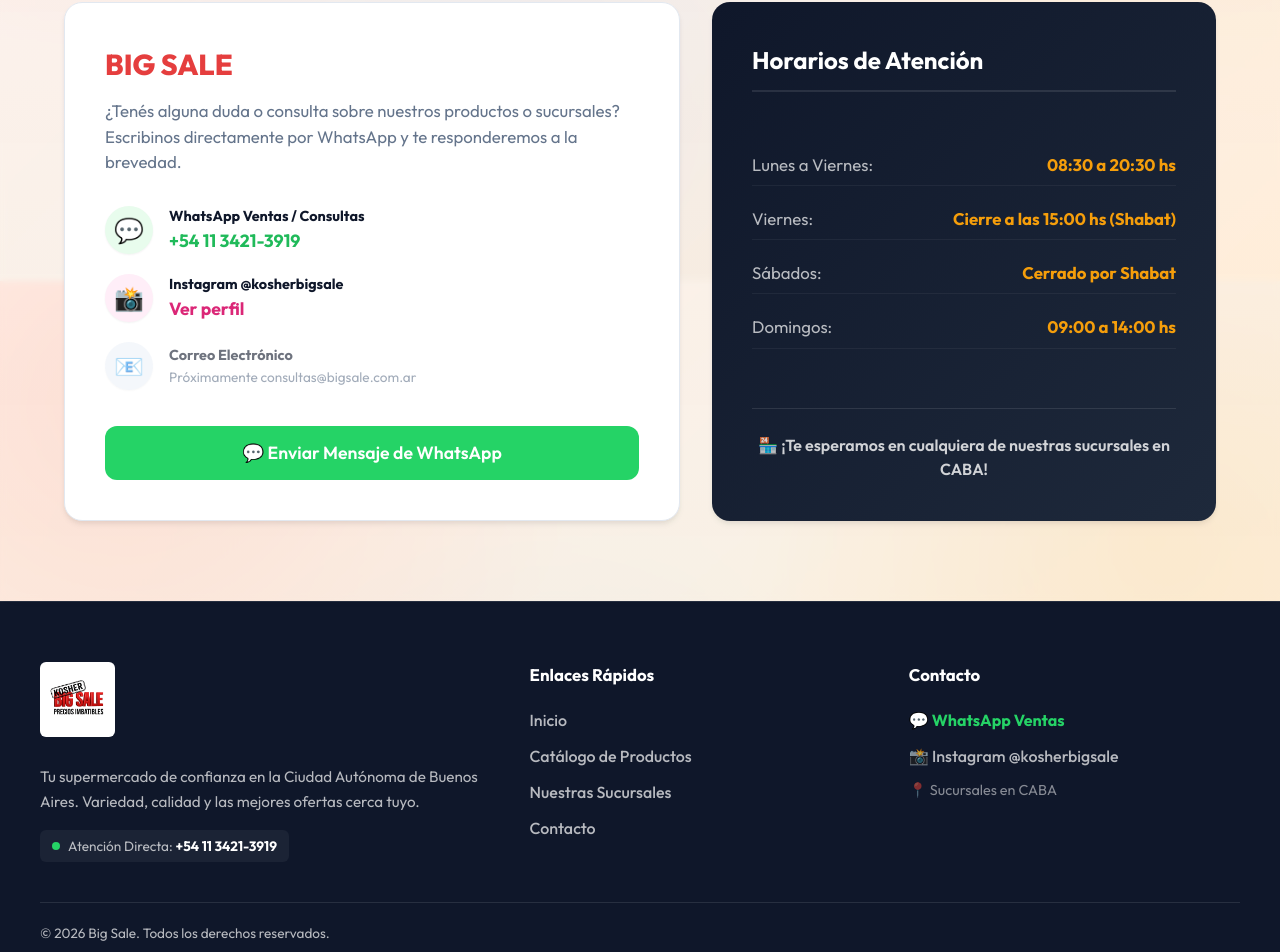
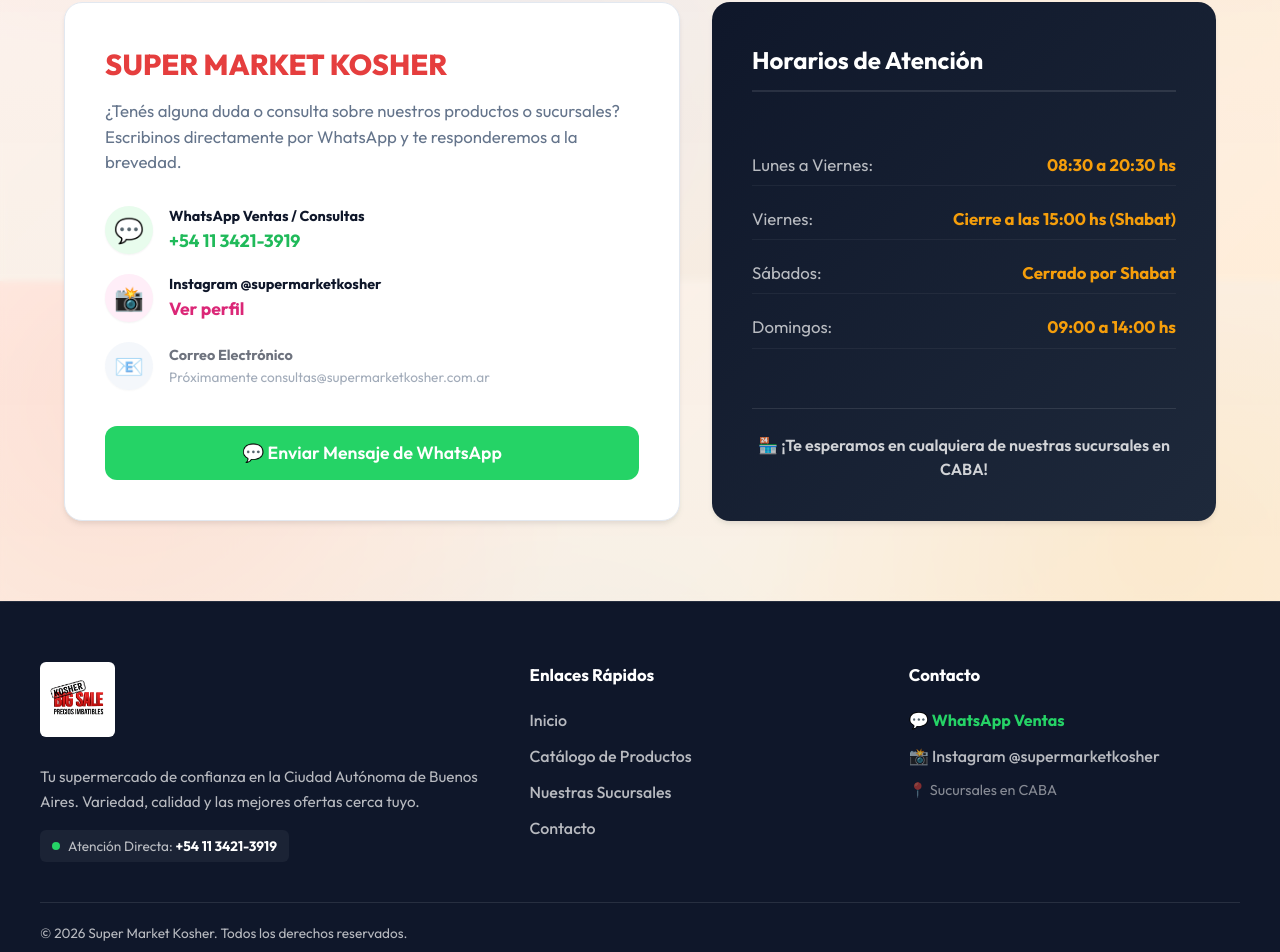
Before and after one commit to Uziel562728/super-market-web-, a React (Vite) app: page / in a window 1280 px wide. Shown: the part 2919-3871 px from the top of the page. Built offline with nearby package versions, Linux system fonts and the light colour scheme; no server answers; the database is empty.

Commit message:
Cambiar nombre de marca a Super Market Kosher

```diff
--- a/index.html
+++ b/index.html
@@ -4,8 +4,8 @@
     <meta charset="UTF-8" />
     <link rel="icon" type="image/svg+xml" href="/favicon.svg" />
     <meta name="viewport" content="width=device-width, initial-scale=1.0" />
-    <meta name="description" content="Big Sale - Catálogo Online de Productos y Ofertas. Encontrá variedad, buenos precios y todas nuestras sucursales con mapa interactivo en CABA. Contactanos por WhatsApp." />
-    <title>Big Sale | Catálogo Online y Ofertas Especiales</title>
+    <meta name="description" content="Super Market Kosher - Catálogo Online de Productos y Ofertas. Encontrá variedad, buenos precios y todas nuestras sucursales con mapa interactivo en CABA. Contactanos por WhatsApp." />
+    <title>Super Market Kosher | Catálogo Online y Ofertas Especiales</title>
   </head>
   <body>
     <div id="root"></div>
--- a/src/App.jsx
+++ b/src/App.jsx
@@ -53,7 +53,7 @@
     <div className="app-container">
       {/* Background Watermark Logo */}
       <div className="bg-watermark">
-        <img src={logoImg} alt="Big Sale Watermark" />
+        <img src={logoImg} alt="Super Market Kosher Watermark" />
       </div>
 
       {/* Global background diagonal animated lines */}
--- a/src/components/Contact.jsx
+++ b/src/components/Contact.jsx
@@ -17,7 +17,7 @@
 
       <div className="contact-container">
         <div className="contact-info-card">
-          <div className="contact-brand-title">BIG SALE</div>
+          <div className="contact-brand-title">SUPER MARKET KOSHER</div>
           <p className="contact-description">
             ¿Tenés alguna duda o consulta sobre nuestros productos o sucursales? Escribinos directamente por WhatsApp y te responderemos a la brevedad.
           </p>
@@ -57,7 +57,7 @@
                 <span className="method-icon ig-color">📸</span>
                 <div className="method-details">
                   <strong>Instagram</strong>
-                  <span className="method-placeholder">Próximamente @bigsale.ar</span>
+                  <span className="method-placeholder">Próximamente @supermarketkosher.ar</span>
                 </div>
               </div>
             )}
@@ -66,7 +66,7 @@
               <span className="method-icon mail-color">📧</span>
               <div className="method-details">
                 <strong>Correo Electrónico</strong>
-                <span className="method-placeholder">Próximamente consultas@bigsale.com.ar</span>
+                <span className="method-placeholder">Próximamente consultas@supermarketkosher.com.ar</span>
               </div>
             </div>
           </div>
--- a/src/components/Footer.jsx
+++ b/src/components/Footer.jsx
@@ -26,7 +26,7 @@
         {/* Brand Info */}
         <div className="footer-brand">
           <div className="footer-logo">
-            <img src={logoImg} alt="Big Sale" className="logo-img-footer" />
+            <img src={logoImg} alt="Super Market Kosher" className="logo-img-footer" />
           </div>
           <p className="footer-tagline">
             Tu supermercado de confianza en la Ciudad Autónoma de Buenos Aires. Variedad, calidad y las mejores ofertas cerca tuyo.
@@ -70,7 +70,7 @@
       </div>
 
       <div className="footer-bottom">
-        <p>&copy; {new Date().getFullYear()} Big Sale. Todos los derechos reservados.</p>
+        <p>&copy; {new Date().getFullYear()} Super Market Kosher. Todos los derechos reservados.</p>
       </div>
     </footer>
   );
--- a/src/components/Header.jsx
+++ b/src/components/Header.jsx
@@ -38,7 +38,7 @@
     <header className={`header ${scrolled ? 'header-scrolled' : ''}`}>
       <div className="header-container">
         <a href="#" className="logo-container" onClick={(e) => { e.preventDefault(); scrollToSection('home'); }}>
-          <img src={logoImg} alt="Big Sale" className="logo-img-nav" />
+          <img src={logoImg} alt="Super Market Kosher" className="logo-img-nav" />
         </a>
 
         {/* Desktop Nav */}
--- a/src/components/Hero.jsx
+++ b/src/components/Hero.jsx
@@ -34,7 +34,7 @@
         <div className="hero-content">
           <div className="hero-logo-slot">
             <div className="hero-logo-wrapper">
-              <img src={logoImg} alt="Big Sale" className="hero-logo-large" />
+              <img src={logoImg} alt="Super Market Kosher" className="hero-logo-large" />
             </div>
           </div>
           <p className="hero-subtitle">
--- a/src/components/ProductCard.jsx
+++ b/src/components/ProductCard.jsx
@@ -31,7 +31,7 @@
 
   // Build WhatsApp text for this specific product
   const defaultWhatsApp = contactConfig.whatsAppNumbers.find(w => w.isDefault) || contactConfig.whatsAppNumbers[0];
-  const queryMessage = `Hola Big Sale, quería consultar por el producto: *${nombre}* (${marca ? `marca ${marca}, ` : ''}Precio: $${precio.toLocaleString('es-AR')}). ¿Tienen disponibilidad?`;
+  const queryMessage = `Hola Super Market Kosher, quería consultar por el producto: *${nombre}* (${marca ? `marca ${marca}, ` : ''}Precio: $${precio.toLocaleString('es-AR')}). ¿Tienen disponibilidad?`;
   const whatsappUrl = getWhatsAppLink(defaultWhatsApp.numberApi, queryMessage);
 
   return (
--- a/src/components/ProductDetail.jsx
+++ b/src/components/ProductDetail.jsx
@@ -63,7 +63,7 @@
 
     const defaultWhatsApp = contactConfig.whatsAppNumbers.find((item) => item.isDefault)
       || contactConfig.whatsAppNumbers[0];
-    const message = `Hola Big Sale, quería consultar por el producto: *${product.nombre}*.`;
+    const message = `Hola Super Market Kosher, quería consultar por el producto: *${product.nombre}*.`;
     const whatsappUrl = getWhatsAppLink(defaultWhatsApp.numberApi, message);
     const additionalImages = Array.isArray(product.imagenes_adicionales)
       ? product.imagenes_adicionales
--- a/src/components/admin/AdminDashboard.jsx
+++ b/src/components/admin/AdminDashboard.jsx
@@ -19,7 +19,7 @@
       {/* Admin Sidebar Navigation */}
       <aside className="admin-sidebar">
         <div className="sidebar-brand">
-          <h3>Big Sale</h3>
+          <h3>Super Market Kosher</h3>
           <span>Administración</span>
         </div>
         <nav className="sidebar-nav">
--- a/src/components/admin/AdminLogin.jsx
+++ b/src/components/admin/AdminLogin.jsx
@@ -55,7 +55,7 @@
     <div className="admin-login-page">
       <div className="admin-login-card">
         <div className="login-logo-container">
-          <h2>BIG SALE</h2>
+          <h2>SUPER MARKET KOSHER</h2>
           <span>Panel de Control Privado</span>
         </div>
 
--- a/src/data/branches.js
+++ b/src/data/branches.js
@@ -1,7 +1,7 @@
 export const branches = [
   {
     id: 'branch-1',
-    nombre: 'BIG SALE – CARACAS 561',
+    nombre: 'SUPER MARKET KOSHER – CARACAS 561',
     direccion: 'Caracas 561, Flores, Ciudad Autónoma de Buenos Aires',
     coordenadas: {
       lat: -34.6230248,
@@ -13,7 +13,7 @@
   },
   {
     id: 'branch-2',
-    nombre: 'BIG SALE – ONCE (San Luis)',
+    nombre: 'SUPER MARKET KOSHER – ONCE (San Luis)',
     direccion: 'San Luis 2961, Once, Ciudad Autónoma de Buenos Aires',
     coordenadas: {
       lat: -34.5995477,
@@ -24,7 +24,7 @@
   },
   {
     id: 'branch-3',
-    nombre: 'MEGA BIG SALE – ECUADOR',
+    nombre: 'MEGA SUPER MARKET KOSHER – ECUADOR',
     direccion: 'Ecuador 673, Once, Ciudad Autónoma de Buenos Aires',
     coordenadas: {
       lat: -34.6021789,
@@ -35,7 +35,7 @@
   },
   {
     id: 'branch-4',
-    nombre: 'BIG SALE – BELGRANO',
+    nombre: 'SUPER MARKET KOSHER – BELGRANO',
     direccion: 'Moldes 2475, C1428 Cdad. Autónoma de Buenos Aires',
     coordenadas: {
       lat: -34.5601861,
@@ -46,7 +46,7 @@
   },
   {
     id: 'branch-5',
-    nombre: 'BIG SALE KOSHER – PALERMO',
+    nombre: 'SUPER MARKET KOSHER – PALERMO',
     direccion: 'Juan María Gutiérrez 3805, Palermo, Ciudad Autónoma de Buenos Aires',
     isKosher: true,
     coordenadas: {
--- a/src/data/contactConfig.js
+++ b/src/data/contactConfig.js
@@ -5,7 +5,7 @@
       label: 'WhatsApp Consultas',
       numberDisplay: '+54 11 3421-3919',
       numberApi: '5491134213919', // Properly formatted API number (Argentina country code + 9 + mobile area code + number)
-      defaultMessage: 'Hola Big Sale, quería hacer una consulta.',
+      defaultMessage: 'Hola Super Market Kosher, quería hacer una consulta.',
       isDefault: true
     }
   ],
@@ -14,8 +14,8 @@
     instagrams: [
       {
         id: 'kosher',
-        label: '@kosherbigsale',
-        url: 'https://www.instagram.com/kosherbigsale/?hl=es',
+        label: '@supermarketkosher',
+        url: 'https://www.instagram.com/supermarketkosher/?hl=es',
         branchId: 'branch-5' // Linked to the Kosher branch
       }
     ],
```
